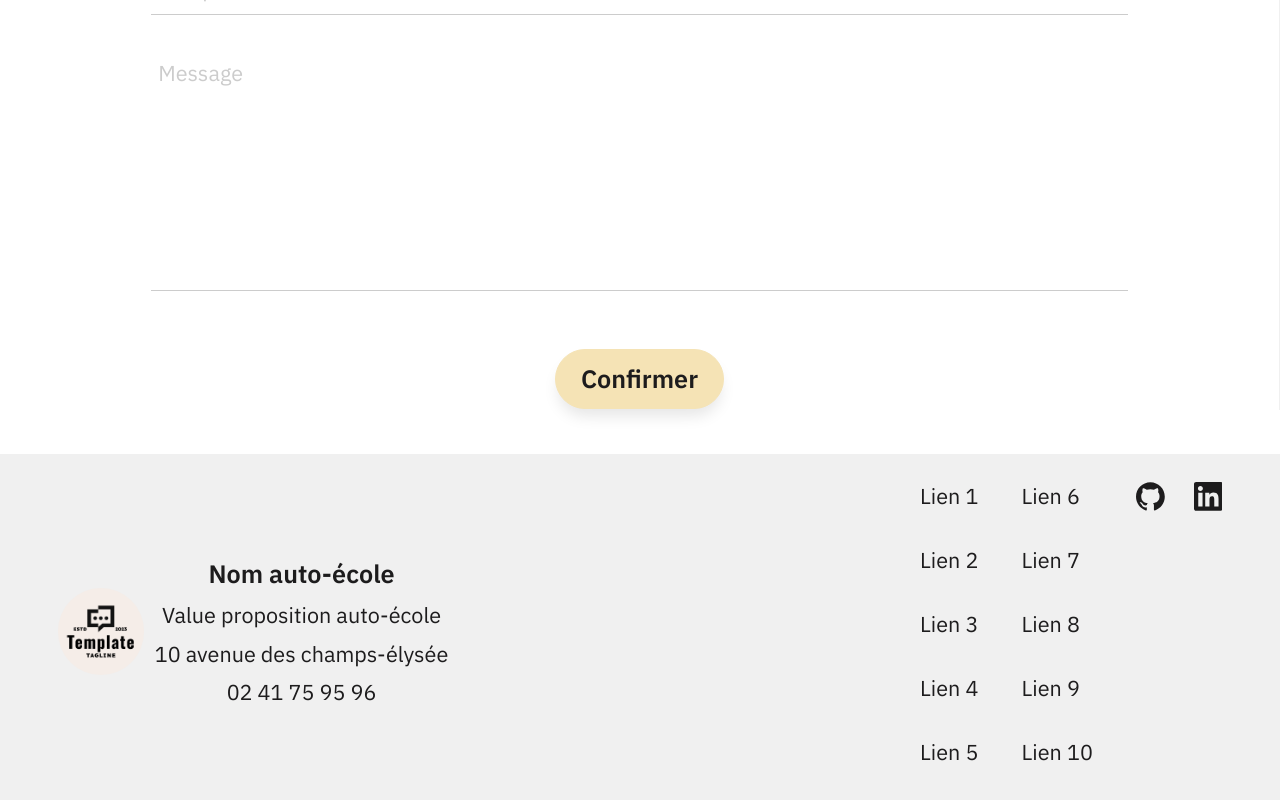
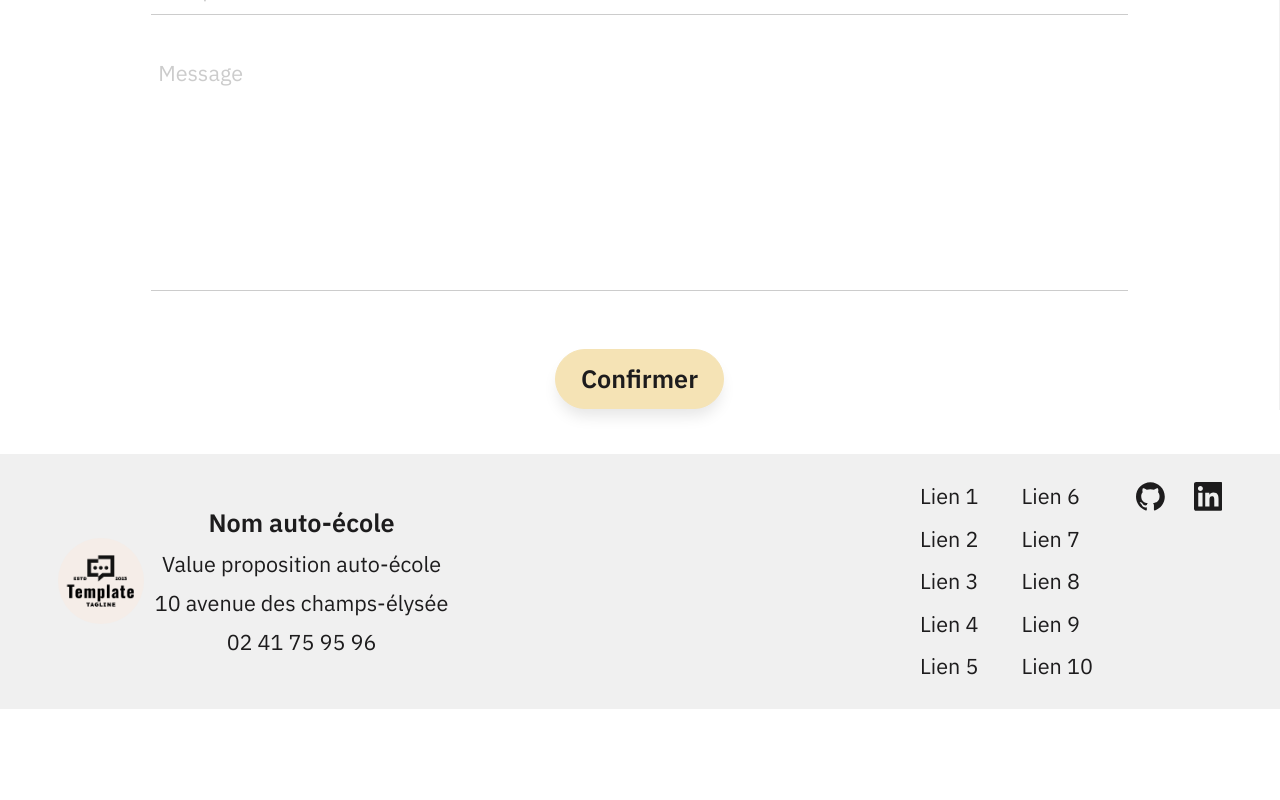
Before and after one commit to Lordyner/driving-school-template, a Next.js app: page / in a window 1280 px wide. Shown: the part 3660-4460 px from the top of the page. After the commit the page ends 4369 px from the top, so only its background shows below. Built offline with nearby package versions, Linux system fonts and the light colour scheme; no server answers.

Commit message:
Clean footer css

```diff
--- a/Components/Footer.module.css
+++ b/Components/Footer.module.css
@@ -80,17 +80,19 @@
 }
 
 @media screen and (min-width: 768px) {
+
     .container {
-        display: grid;
-        grid-template-columns: 30% 70%;
-        column-gap: 1rem;
+        display: flex;
+        flex-direction: row;
+        justify-content: space-between;
     }
 
     .imageAndNameContainer {
         display: flex;
         flex-direction: column;
-        gap: .5rem;
-        align-items: flex-start;
+        gap: .75rem;
+
+        align-items: center;
     }
 
     .valueProposition {
@@ -102,21 +104,12 @@
 
     .linkContainer {
         display: flex;
-        flex-direction: column;
-        gap: 1rem;
+        flex-direction: row;
+        gap: 3rem;
     }
 
     .topLinks {
-        display: flex;
-        border-bottom: 2px solid var(--lightGrey);
-        padding-bottom: 1rem;
-    }
-
-    .classicLinks {
-        display: flex;
-        flex-direction: row;
-        gap: 2.5rem;
-
+        border-bottom: none;
     }
 
     .socialLinks {
@@ -130,11 +123,6 @@
         font-size: 2rem;
     }
 
-    .imageAndNameContainer {
-        display: flex;
-        align-items: center;
-        gap: .75rem;
-    }
 
     .logo {
         width: 6rem;
@@ -142,52 +130,8 @@
     }
 
 
-
     .classicLinks {
         flex-direction: column;
     }
 
-    .linkContainer {
-        flex-direction: row;
-        gap: 3rem;
-    }
-
-    .container {
-        display: flex;
-        flex-direction: row;
-        justify-content: space-between;
-    }
-
-    .topLinks {
-        border-bottom: none;
-    }
 }
-
-@media screen and (min-width: 1024px) {
-
-    .logo {
-        width: 6rem;
-        height: 6rem;
-    }
-
-
-
-    .classicLinks {
-        flex-direction: column;
-    }
-
-    .linkContainer {
-        flex-direction: row;
-        gap: 3rem;
-    }
-
-    .container {
-        display: flex;
-        flex-direction: row;
-        justify-content: space-between;
-    }
-
-    .topLinks {
-        border-bottom: none;
-    }
-}
```
